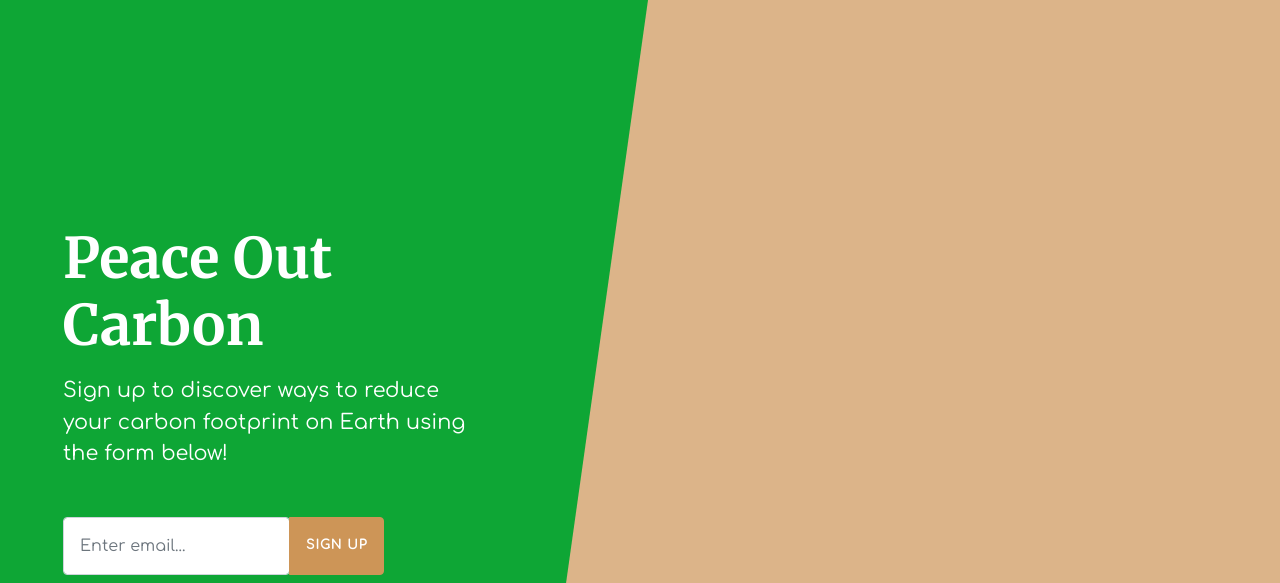
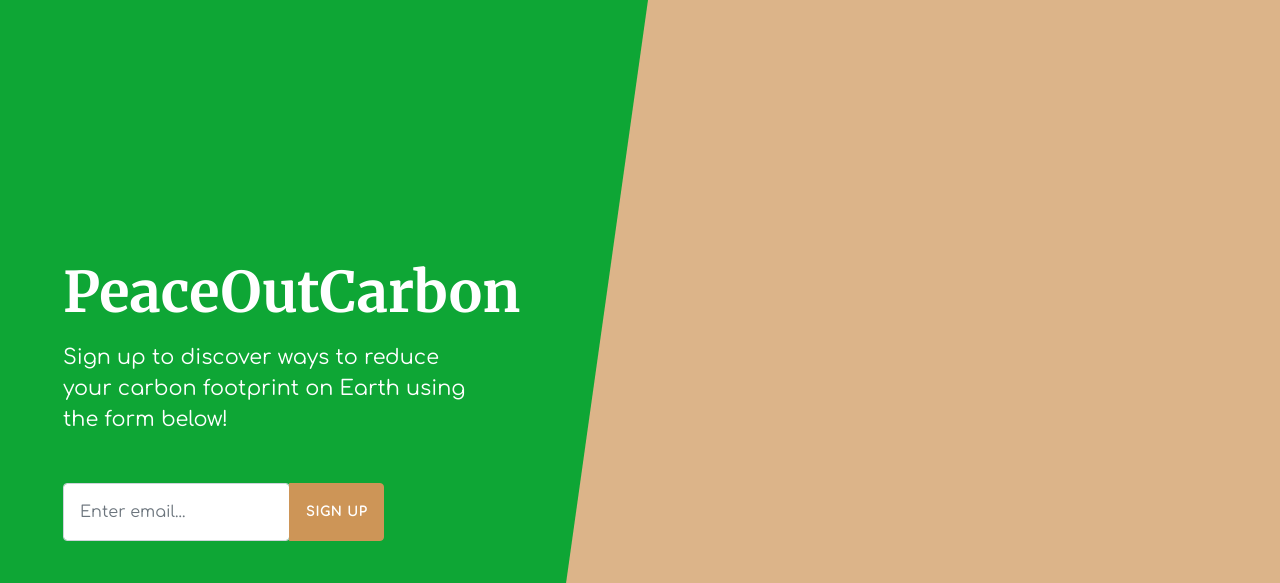
Before and after one commit to peaceoutcarbon/peaceoutcarbon.github.io, a website: page index.html in a window 1280 px wide. Shown: the top 583 px of the page. Drawn offline with nearby package versions, Linux system fonts and the light colour scheme.

Commit message:
Update index.html

```diff
--- a/index.html
+++ b/index.html
@@ -8,7 +8,7 @@
     <meta name="description" content="">
     <meta name="author" content="">
 
-    <title>Peace Out Carbon</title>
+    <title>PeaceOutCarbon</title>
 
     <!-- Bootstrap core CSS -->
     <link href="vendor/bootstrap/css/bootstrap.min.css" rel="stylesheet">
@@ -35,7 +35,7 @@
         <div class="row h-100">
           <div class="col-12 my-auto">
             <div class="masthead-content text-white py-5 py-md-0">
-              <h1 class="mb-3">Peace Out Carbon</h1>
+              <h1 class="mb-3">PeaceOutCarbon</h1>
               <p class="mb-5">Sign up to discover ways to reduce your carbon footprint on Earth using the form below!</p>
               <div class="input-group input-group-newsletter">
                 <form action="https://formspree.io/contact@sincero.tech" method="POST" id="sign_up_form" />
```
